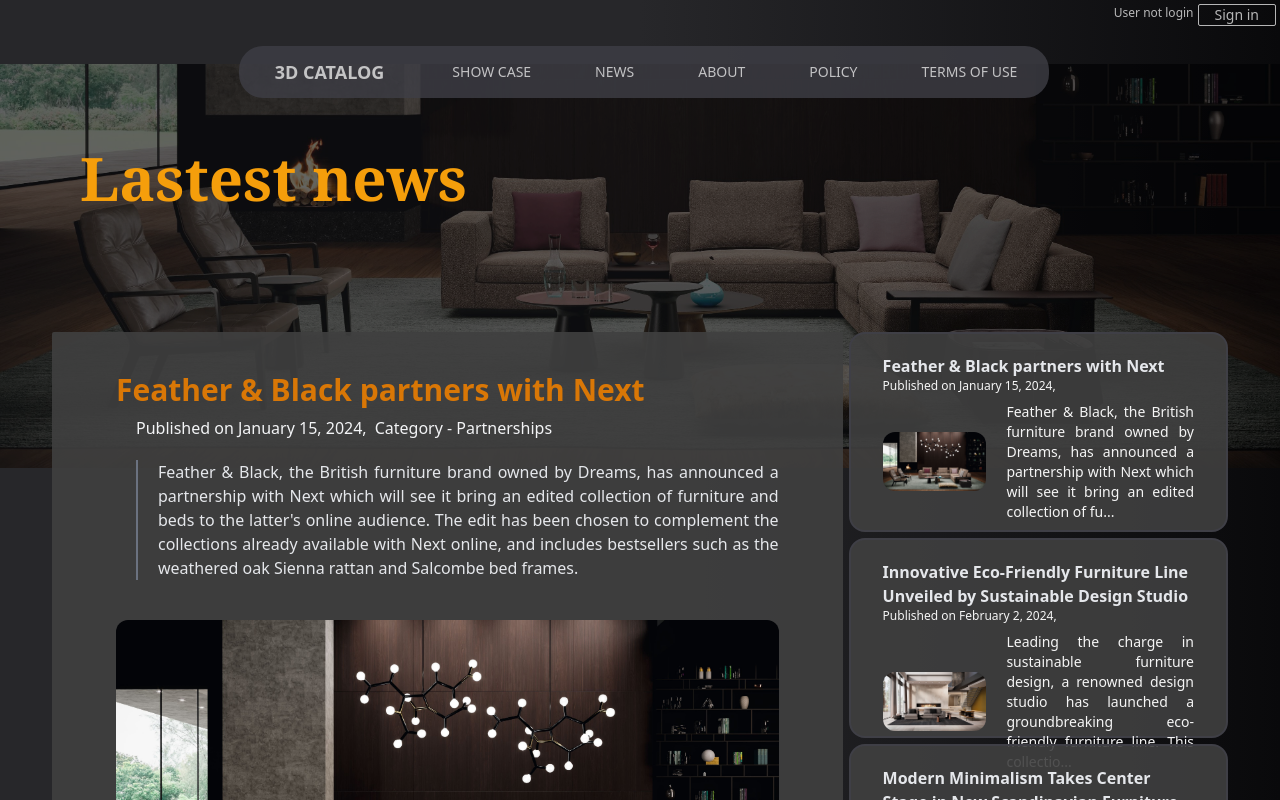
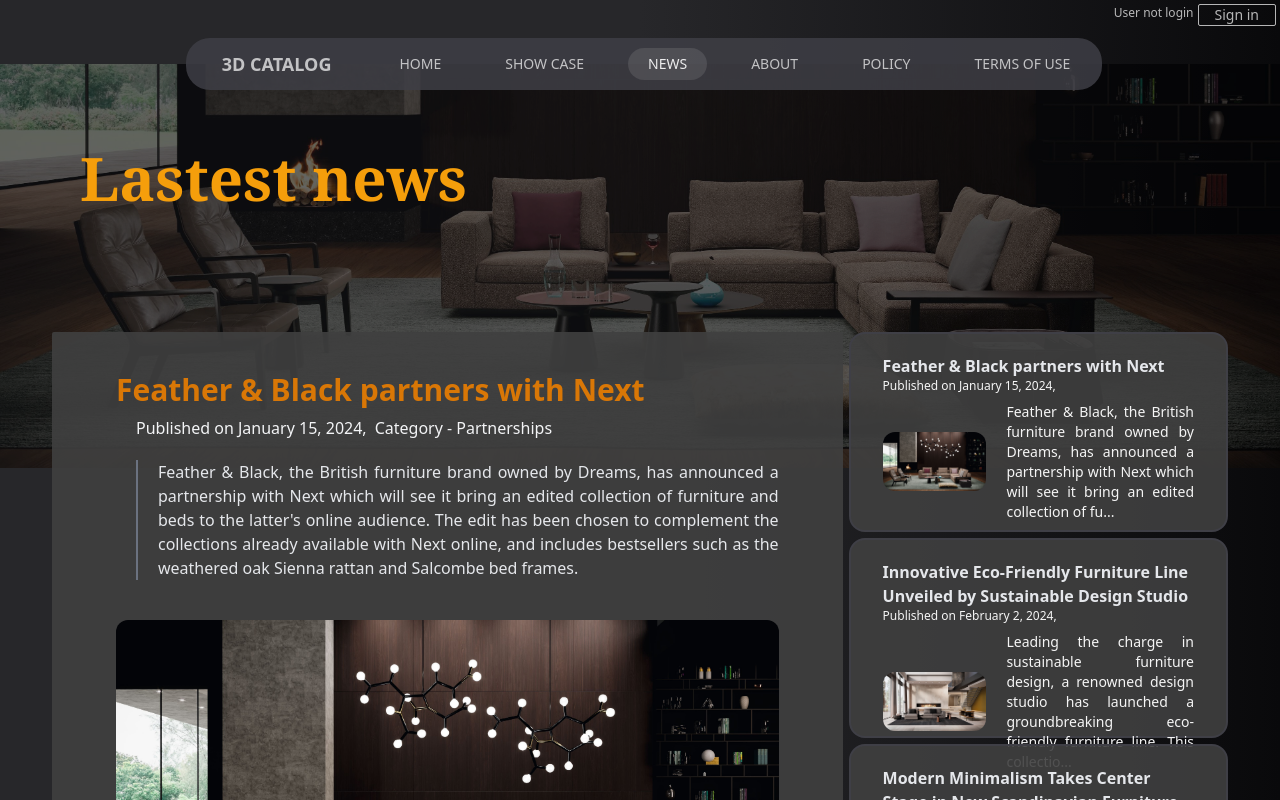
Before and after one commit to namke-dev/ThreeD-Catalog, a Next.js app: page /news in a window 1280 px wide. Shown: the top 800 px of the page. Built offline with nearby package versions, Linux system fonts and the light colour scheme; no server answers.

Commit message:
Update nav style - hightlight current tab

```diff
--- a/src/components/layouts/Logo.jsx
+++ b/src/components/layouts/Logo.jsx
@@ -13,18 +13,17 @@ export default function Logo({ className, children, ...props }) {
       md:mx-2
       md:px-4
       px-2
+      m-auto
       rounded-sm
       flex flex-col items-center justify-center
       hover:text-amber-600
       ${className}
       `}
     >
-      <Link href="/home">
-        <p className="md:text-lg font-bold">3D CATALOG</p>
-        {/* {width >= 786 && <p className="text-xs font-thin">DHMA team</p>} */}
+      <p className="md:text-lg font-bold">3D CATALOG</p>
+      {/* {width >= 786 && <p className="text-xs font-thin">DHMA team</p>} */}
 
-        {children}
-      </Link>
+      {children}
     </div>
   );
 }
--- a/src/components/layouts/Navbar.jsx
+++ b/src/components/layouts/Navbar.jsx
@@ -2,8 +2,12 @@ import React from "react";
 import Logo from "./Logo";
 import Link from "next/link";
 import LoginOption from "./login-btn";
+import { useRouter } from "next/router";
 
 export default function Navbar() {
+  const router = useRouter();
+  const isCurrentPage = (pathname) => router.pathname === pathname;
+
   return (
     <div
       className="
@@ -17,7 +21,7 @@ export default function Navbar() {
       <LoginOption />
       <div
         className="
-        pt-5
+        pt-3
         pl-5
         flex flex-row
         items-center justify-between
@@ -25,42 +29,48 @@ export default function Navbar() {
         px-3 py-0.5 md:gap-5 gap-1
         z-50
         m-auto
-        max-w-[1400px]
         "
       >
-        {/* <Logo
-          className="
-          text-white/80
-          md:top-10 md:left-0"
-        /> */}
         <div
           className="flex flex-row gap-6 lg:px-3
-        bg-zinc-700/80
+        bg-zinc-700
+        bg-opacity-85
         rounded-3xl
         mx-auto
         py-0.5"
         >
           <Link href={"/home"}>
-            {/* <NavbartButton>HOME</NavbartButton> */}
             <Logo />
           </Link>
 
+          <Link href={"/home"}>
+            <NavbartButton active={isCurrentPage("/home")}>HOME</NavbartButton>
+          </Link>
+
           <Link href={"/show-case"}>
-            <NavbartButton>SHOW CASE</NavbartButton>
+            <NavbartButton active={isCurrentPage("/show-case")}>
+              SHOW CASE
+            </NavbartButton>
           </Link>
 
           <Link href={"/news"}>
-            <NavbartButton>NEWS</NavbartButton>
+            <NavbartButton active={isCurrentPage("/news")}>NEWS</NavbartButton>
           </Link>
 
           <Link href={"/about"}>
-            <NavbartButton>ABOUT</NavbartButton>
+            <NavbartButton active={isCurrentPage("/about")}>
+              ABOUT
+            </NavbartButton>
           </Link>
           <Link href={"/policy-google"}>
-            <NavbartButton>POLICY</NavbartButton>
+            <NavbartButton active={isCurrentPage("/policy-google")}>
+              POLICY
+            </NavbartButton>
           </Link>
           <Link href={"/terms-of-service"}>
-            <NavbartButton>TERMS OF USE</NavbartButton>
+            <NavbartButton active={isCurrentPage("/terms-of-service")}>
+              TERMS OF USE
+            </NavbartButton>
           </Link>
         </div>
       </div>
@@ -68,7 +78,7 @@ export default function Navbar() {
   );
 }
 
-function NavbartButton({ className, children, ...props }) {
+function NavbartButton({ active, className, children, ...props }) {
   return (
     <button
       {...props}
@@ -85,6 +95,12 @@ function NavbartButton({ className, children, ...props }) {
       hover:text-black
       hover:text-white/90
       transition-colors
+      ${
+        active
+          ? "bg-white/10 text-white/90"
+          : "hover:bg-white/10 hover:text-black hover:text-white/90"
+      }
+
       ${className}`}
     >
       {children}
--- a/src/components/layouts/login-btn.jsx
+++ b/src/components/layouts/login-btn.jsx
@@ -6,6 +6,7 @@ export default function LoginOption() {
     return (
       <div
         className="flex w-full justify-end items-center
+        bg-black/10
         "
       >
         <span className="text-xs">{session.user.email}</span>
```
